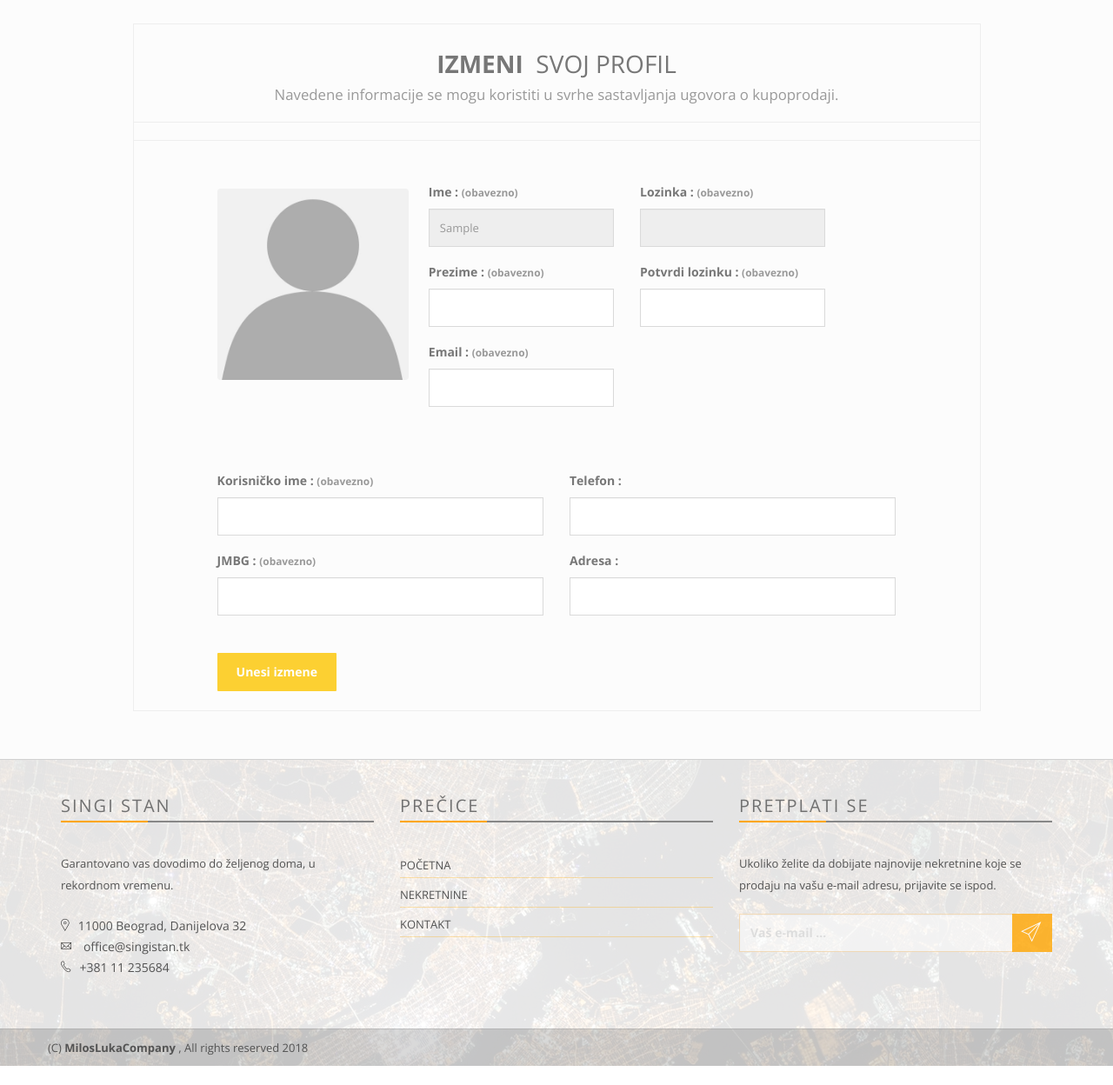
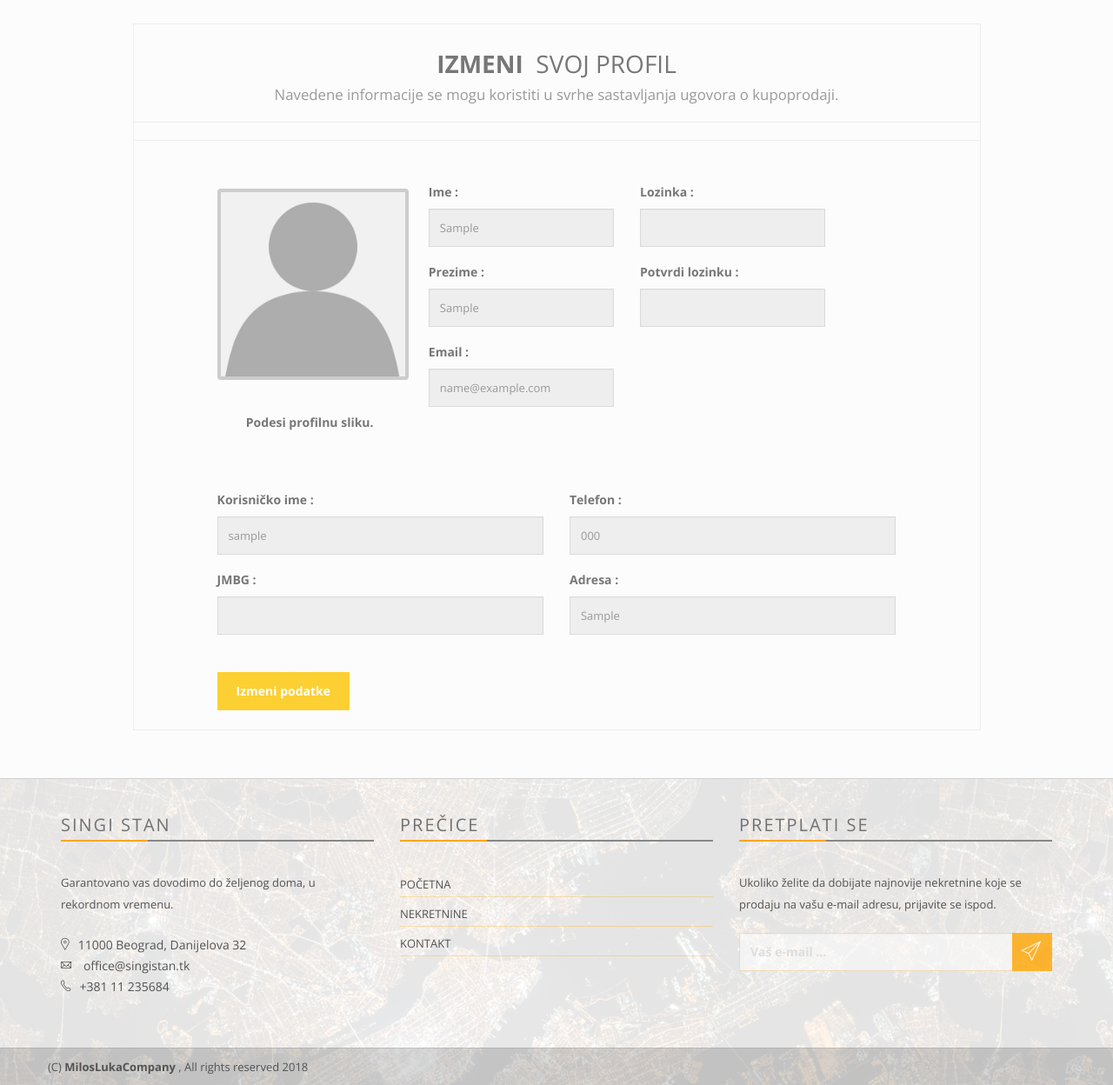
Before and after one commit to MilosLukaCompany/razvoj_aplikativnog_softvera, a PHP site: page /profile.php in a window 1280 px wide. Shown: the part 258-1506 px from the top of the page at 87% size. Before the commit the page ends 1484 px from the top, so only its background shows below. Run offline with PHP 8.4, Linux system fonts and the light colour scheme; the visitor is signed in with stand-in values (Sample User, id 1); tables that the repository leaves empty hold one stand-in row (values such as "Sample post").

Commit message:
profile.php uradjen zajedno sa change_profile.php

```diff
--- a/assets/css/style.css
+++ b/assets/css/style.css
@@ -2698,7 +2698,7 @@
     width: 220px;
     height: 220px;
     background-color: #808080;
-
+    border: 4px solid #CCC;
     color: #FFF;
     border-radius: 4px;
     margin: 35px auto;
--- a/assets/js/profile.js
+++ b/assets/js/profile.js
@@ -1,3 +1,5 @@
+$(document).ready(function () {
+
     $('#password, #confirm_password').on('keyup', function () {
         if ($('#password').val() === $('#confirm_password').val()) {
             $('.sifra').addClass('has-success');
@@ -11,3 +13,17 @@
             $('#change_profile').prop('disabled', true);
         }
     });
+
+    $('#edit_profile').click(function () {
+        $('input').removeAttr('readonly');
+        $(this).hide();
+        $('#change_profile').attr('type','submit');
+        $('#change_profile').fadeIn(200);
+        $('small').removeAttr('hidden');
+    });
+
+
+    $('#succes_profile_change').fadeTo(2000, 500).slideUp(500, function(){
+    $('#succes_profile_change').slideUp(500);
+    });
+});
--- a/profile.php
+++ b/profile.php
@@ -63,7 +63,13 @@
 
         <?php
         require 'php/database_connection.php';
+
+        if ($_SESSION['user_type'] === "kupac") {
         $prep = $db->prepare('SELECT * FROM kupac WHERE korisnicko_ime=?;');
+        }
+        elseif ($_SESSION['user_type'] === "agent") {
+            $prep = $db->prepare('SELECT * FROM agent WHERE korisnicko_ime=?;');
+        }
         $prep->execute([$_SESSION['username']]);
 
         $res = $prep->fetchAll(PDO::FETCH_OBJ);
@@ -103,9 +109,9 @@
                     <ul class="main-nav nav navbar-nav navbar-right">
                         <li class="wow fadeInDown" data-wow-delay="0.3s"><a class="navbar_link" href="index.php">Početna</a></li>
                         <li class="wow fadeInDown" data-wow-delay="0.4s"><a class="navbar_link" href="properties.php">Nekretnine</a></li>
-<?php
-if (!isset($_SESSION['username']) || (isset($_SESSION['username']) && ($_SESSION['user_type'] === "kupac"))) {
-    ?>
+                        <?php
+                        if (!isset($_SESSION['username']) || (isset($_SESSION['username']) && ($_SESSION['user_type'] === "kupac"))) {
+                            ?>
                             <li class="wow fadeInDown" data-wow-delay="0.5s"><a class="navbar_link" href="contact.php">Kontakt</a></li>
                             <?php
                         }
@@ -126,9 +132,12 @@
                                         <li>
                                             <a class="navbar_link" href="agent_contract.php">Novi ugovor</a>
                                         </li>
+                                        <li>
+                                            <a class="navbar_link" href="customers.php">Lista kupaca</a>
+                                        </li>
                                     </ul>
                                 </li>
-                                <li class="wow fadeInDown" data-wow-delay="0.7s"><a class="navbar_link" href="agent_profile.php"><span class="glyphicon glyphicon-cog" aria-hidden="true"></span>&nbsp;<?php echo $_SESSION['username']; ?></a></li>
+                                <li class="wow fadeInDown" data-wow-delay="0.7s"><a class="navbar_link" href="profile.php"><span class="glyphicon glyphicon-cog" aria-hidden="true"></span>&nbsp;<?php echo $_SESSION['username']; ?></a></li>
                                     <?php
                                 }
                             }
@@ -153,11 +162,12 @@
         <!-- End page header -->
         <!-- property area -->
         <div class="content-area user-profiel" style="background-color: #FCFCFC;">&nbsp;
+
             <div class="container">
                 <div class="row">
                     <div class="col-sm-10 col-sm-offset-1 profiel-container">
 
-                        <form action="" method="">
+                        <form action="php/change_profile.php" method="post">
                             <div class="profiel-header">
                                 <h3>
                                     <b>IZMENI&nbsp; </b>SVOJ PROFIL  <br>
@@ -170,14 +180,23 @@
                                 <hr>
                                 <hr>
                             </div>
-
+                             <?php
+                            if (isset($_GET["msg"]) && $_GET["msg"] == 'success') {
+                                echo "<div id='succes_profile_change' class='alert alert-success' role='alert' style='margin:10px 30px;'>\n";
+                                echo "<span class='success'>Uspesno ste izmenili podatke!<br />\n";
+                                echo "</div>\n";
+                            }
+                            ?>
                             <div class="clear">
                                 <div class="col-sm-3 col-sm-offset-1">
                                     <div class="picture-container">
-                                        <div class="picture">
-                                            <img src="assets/img/profile_blank.jpg" alt=""   title=""/>
+                                         <div class="picture">
+                                            <img src="assets/img/profile_blank.jpg" class="picture-src" id="wizardPicturePreview" title=""/>
+                                            <input type="file" id="wizard-picture">
+                                        </div>
+                                        <label>Podesi profilnu sliku.</label>
 
-                                        </div>
+
 
                                     </div>
                                 </div>
@@ -185,27 +204,27 @@
                                 <div class="col-sm-3 padding-top-25">
 
                                     <div class="form-group">
-                                        <label>Ime : <small> (obavezno)</small></label>
-                                    <?php echo "<input name='fistname' type='text' class='form-control' value='" . $res[0]->ime . "' readonly>\n"; ?>
+                                        <label>Ime : <small hidden> (obavezno)</small></label>
+                                    <?php echo "<input name='firstname' type='text' class='form-control' value='" . $res[0]->ime . "' readonly>\n"; ?>
                                     </div>
 
                                     <div class="form-group">
-                                        <label>Prezime : <small> (obavezno)</small></label>
-                                        <input name="lastname" type="text" class="form-control" required>
+                                        <label>Prezime : <small hidden> (obavezno)</small></label>
+                                    <?php echo " <input name='lastname' type='text' class='form-control' required readonly value='". $res[0]->prezime. "'> \n";?>
                                     </div>
                                     <div class="form-group">
-                                        <label>Email : <small> (obavezno)</small></label>
-                                        <input name="email" type="email" class="form-control" required>
+                                        <label>Email : <small hidden> (obavezno)</small></label>
+                                        <?php echo "<input name='email' type='email' class='form-control' required readonly value='" . $res[0]->email . "'> \n";?>
                                     </div>
                                 </div>
                                 <div class="col-sm-3 padding-top-25">
                                     <div id="sifra1" class="form-group sifra">
-                                        <label>Lozinka : <small> (obavezno)</small></label>
-                                        <input name="Password" id="password" type="password" class="form-control" required readonly>
+                                        <label>Lozinka : <small hidden> (obavezno)</small></label>
+                                        <input name="password" id="password" type="password" class="form-control" required readonly>
                                     </div>
                                     <div id="sifra2" class="form-group sifra">
-                                        <label>Potvrdi lozinku : <small> (obavezno)</small></label>
-                                        <input type="password" id="confirm_password" class="form-control" required >
+                                        <label>Potvrdi lozinku : <small hidden> (obavezno)</small></label>
+                                        <input type="password" id="confirm_password" class="form-control" required readonly>
 
                                         <span id='message'></span>
                                     </div>
@@ -219,12 +238,12 @@
                                 <br>
                                 <div class="col-sm-5 col-sm-offset-1">
                                     <div class="form-group">
-                                        <label>Korisničko ime : <small> (obavezno)</small></label>
-                                        <input name="" type="text" class="form-control" required>
+                                        <label>Korisničko ime : <small hidden> (obavezno)</small></label>
+                                       <?php echo "<input name='username' type='text' class='form-control' required readonly value='" . $res[0]->korisnicko_ime . "'> \n"; ?>
                                     </div>
                                     <div class="form-group">
-                                        <label>JMBG : <small> (obavezno)</small></label>
-                                        <input name="" type="number" class="form-control" required>
+                                        <label>JMBG : <small hidden> (obavezno)</small></label>
+                                        <?php echo "<input name='jmbg' type='number' class='form-control' required readonly value='" . $res[0]->jmbg . "'> \n";?>
                                     </div>
 
                                 </div>
@@ -232,11 +251,15 @@
                                 <div class="col-sm-5">
                                     <div class="form-group">
                                         <label>Telefon : </label>
-                                        <input name="Phone" type="text" class="form-control" >
+                                       <!-- <div class="input-group">
+                                        <span class="input-group-addon" style="border-radius: 0;">+381</span> -->
+
+                                        <?php echo "<input name='tel' type='text' class='form-control' readonly value='" . $res[0]->telefon . "'> \n"; ?>
+
                                     </div>
                                     <div class="form-group">
                                         <label>Adresa : </label>
-                                        <input name="" type="text" class="form-control" >
+                                        <?php echo "<input name='address' type='text' class='form-control' readonly value='" . $res[0]->adresa . "'> \n";?>
                                     </div>
 
                                 </div>
@@ -245,7 +268,9 @@
 
                             <div class="col-sm-5 col-sm-offset-1">
                                 <br>
-                                <input type='button' id="change_profile" class='btn btn-finish btn-primary' name='finish' value='Unesi izmene' />
+                                <input type='button' id="edit_profile" class='btn btn-finish btn-primary' name='edit' value='Izmeni podatke' />
+                                <input type='hidden' id="change_profile" class='btn btn-finish btn-primary' name='change_profile' value='Unesi izmene' />
+
                             </div>
                             <br>
                             <br>
--- a/register.php
+++ b/register.php
@@ -118,8 +118,8 @@
                                 </div>
                                 <div class="form-group">
                                     <label for="tel">Telefon</label>
-                                    <div class="input-group">
-                                        <span class="input-group-addon" style="border-radius: 0;">+381</span>
+                                        <div class="input-group">
+                                            <span class="input-group-addon" style="border-radius: 0;">+381</span>
                                         <input type="number" class="form-control" id="tel" name="tel" required>
                                     </div>
                                 </div>
```
Also changed, not shown: customers.php (added, +7 -0 lines), php/change_profile.php (added, +29 -0 lines). Lines whose indentation alone changed are shown as unchanged.
